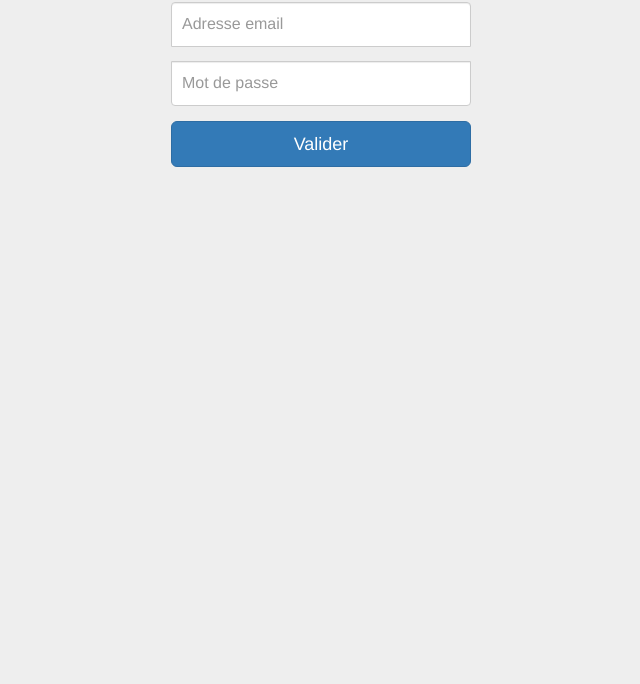
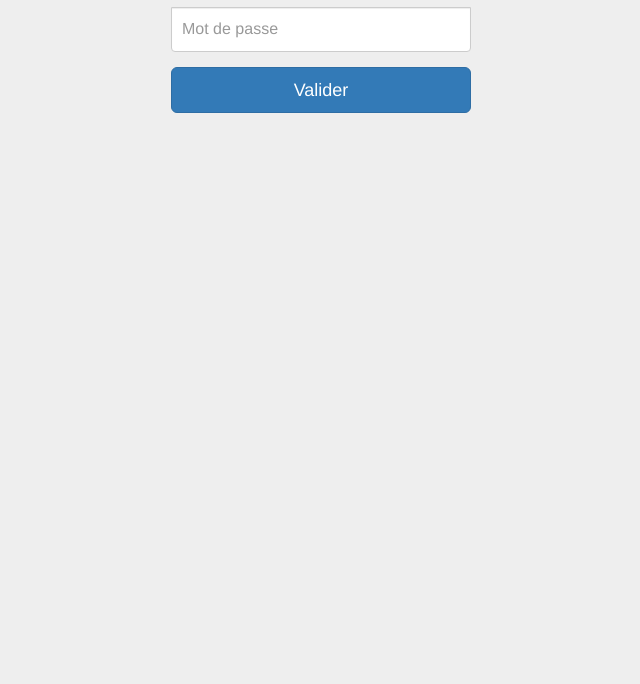
Before and after one commit to ASudre/parions-front, a website: page app/index.html in a window 1280 px wide. Shown: the part 116-800 px from the top of the page, without its empty margins (319-959 px from the left). Drawn offline with nearby package versions, Linux system fonts and the light colour scheme; some packages are replaced by stand-ins of ours; files that its build step writes are made by us from their sources.

Commit message:
Plus d'email pour le login

```diff
--- a/app/views/login.html
+++ b/app/views/login.html
@@ -3,7 +3,6 @@
     <h2 class="form-signin-heading">S'authentifier</h2>
     <div>
       <div class="form-group">
-        <input class="form-control" id="login" type="email" placeholder="Adresse email" ng-model="user.login" required>
       </div>
     </div>
     <div>
```
